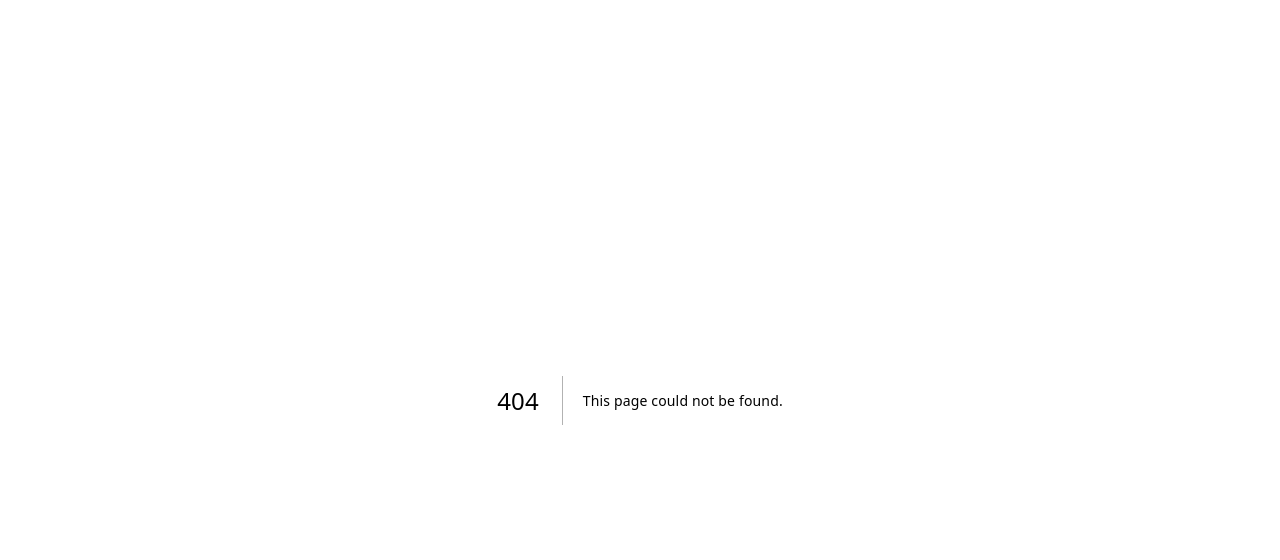
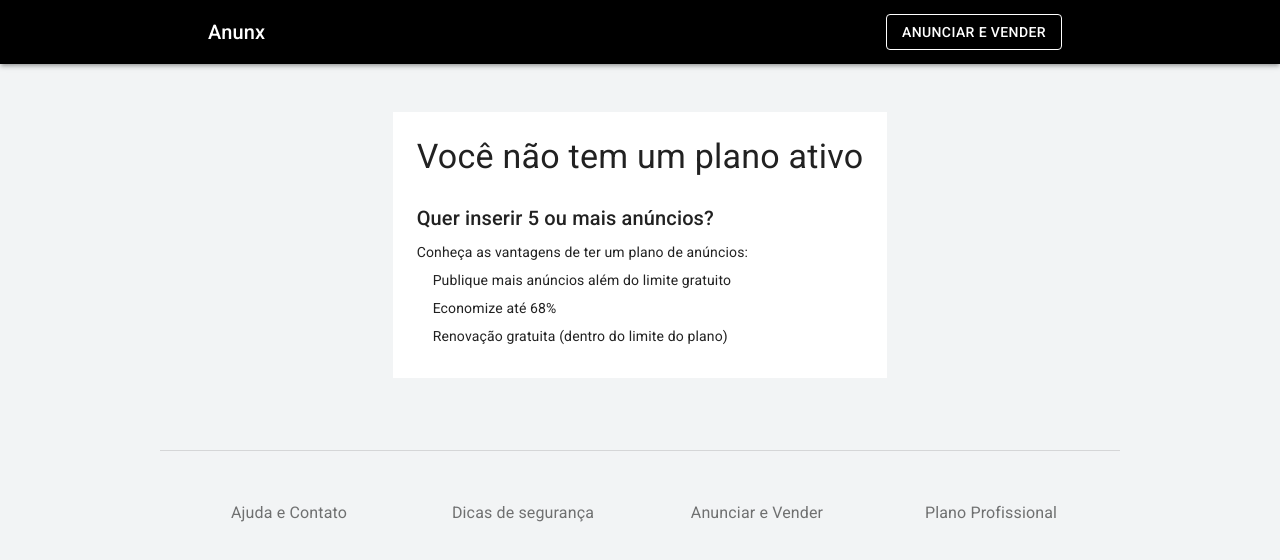
Before and after one commit to Lucas-Henschel/anunx, a Next.js app: page /professional in a window 1280 px wide. Before the commit this address had no page. Shown: the top 560 px of the page. Built offline with nearby package versions, Linux system fonts and the light colour scheme; no server answers.

Commit message:
Implemented professional page

```diff
--- /dev/null
+++ b/pages/professional/index.js
@@ -0,0 +1,88 @@
+import { Box, Container, Grid, Typography } from "@material-ui/core";
+import { makeStyles } from "@material-ui/core/styles";
+
+import TemplateDefault from "../../src/templates/Default";
+
+const useStyles = makeStyles((theme) => ({
+  container: {
+    display: "flex",
+    alignItems: "center",
+    justifyContent: "center",
+  },
+
+  box: {
+    backgroundColor: theme.palette.background.white,
+    padding: theme.spacing(3),
+    marginBottom: theme.spacing(3),
+
+    width: "100%",
+  },
+
+  title: {
+    marginTop: theme.spacing(3),
+    marginBottom: theme.spacing(1),
+  },
+
+  question: {
+    marginBottom: theme.spacing(1),
+    marginLeft: theme.spacing(2),
+  },
+
+  subtitle: {
+    marginBottom: theme.spacing(1),
+  },
+}));
+
+const Professional = () => {
+  const classes = useStyles();
+
+  return (
+    <TemplateDefault>
+      <Container maxWidth="md">
+        <Grid container className={classes.container}>
+          <Grid item>
+            <Box className={classes.box}>
+              <Typography component="h4" variant="h4">
+                Você não tem um plano ativo
+              </Typography>
+              <Typography component="h6" variant="h6" className={classes.title}>
+                Quer inserir 5 ou mais anúncios?
+              </Typography>
+
+              <Typography
+                className={classes.subtitle}
+                component="h5"
+                variant="body2"
+              >
+                Conheça as vantagens de ter um plano de anúncios:
+              </Typography>
+              <Typography
+                className={classes.question}
+                component="h5"
+                variant="body2"
+              >
+                Publique mais anúncios além do limite gratuito
+              </Typography>
+              <Typography
+                className={classes.question}
+                component="h5"
+                variant="body2"
+              >
+                Economize até 68%
+              </Typography>
+              <Typography
+                className={classes.question}
+                component="h5"
+                variant="body2"
+              >
+                Renovação gratuita (dentro do limite do plano)
+              </Typography>
+            </Box>
+          </Grid>
+        </Grid>
+      </Container>
+    </TemplateDefault>
+  );
+};
+
+export default Professional;
--- a/src/components/Footer.js
+++ b/src/components/Footer.js
@@ -60,7 +60,7 @@ const Footer = () => {
         </Grid>
         <Grid item xs={6} sm={3}>
           <Box textAlign="center">
-            <Link href="/" passHref className={classes.formatLink}>
+            <Link href="/professional" passHref className={classes.formatLink}>
               <Typography color="textSecondary" variant="subtitle1">
                 Plano Profissional
               </Typography>
```
Also changed, not shown: pages/security/index.js (+7 -1 lines).
